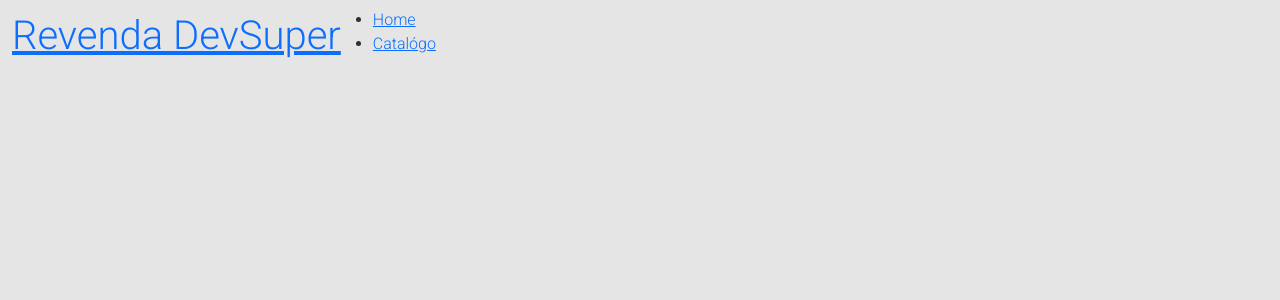
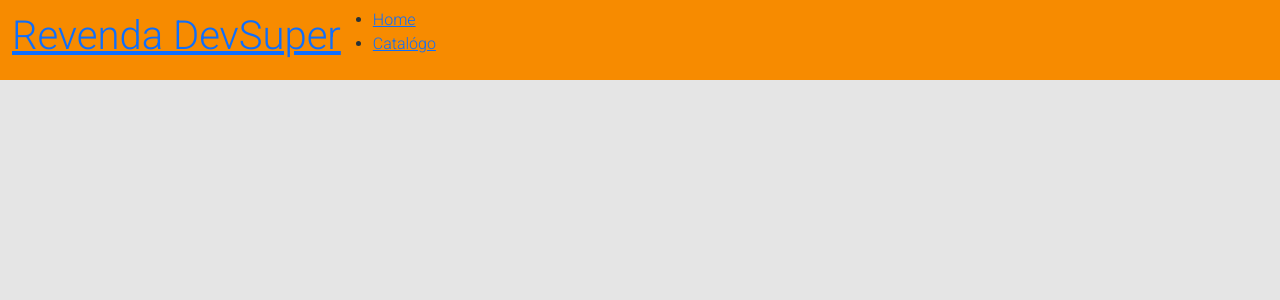
Before and after one commit to wagnerfelten/Catalogo-carros, a React (Create React App) app in the folder frontend-carros/: page / in a window 1280 px wide. Shown: the top 300 px of the page. Built offline with nearby package versions, Linux system fonts and the light colour scheme.

Commit message:
arrumado o batao hamburg do aplicacao para dispositivos moveis

```diff
--- a/frontend-carros/src/assets/Style/custon.scss
+++ b/frontend-carros/src/assets/Style/custon.scss
@@ -1,5 +1,5 @@
 $theme-colors: (
-  'primary': #ffdc40,
+  'primary': #F78B00,
 );
 
 $body-bg: #e5e5e5;
--- a/frontend-carros/src/components/Navbar/Style.css
+++ b/frontend-carros/src/components/Navbar/Style.css
@@ -1,4 +1,4 @@
 .main-nav{
-
+    background-color: #F78B00;
     font-family: 'Roboto', sans-serif;
 }
```
